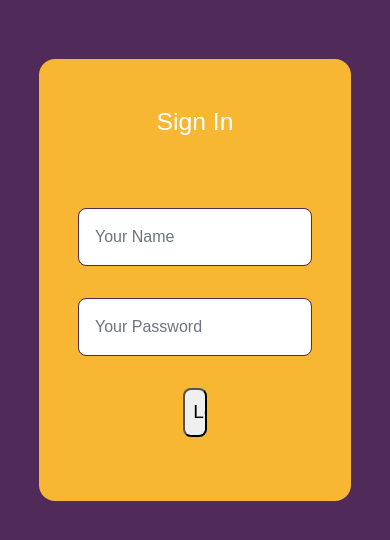
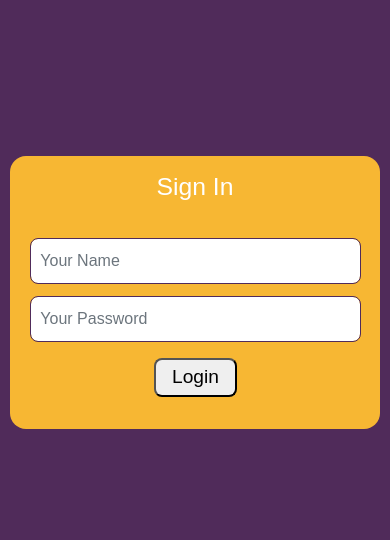
Before and after one commit to Salman-Farshe/Authentication, a Node server app: page /login in a window 390 px wide. Shown: the top 540 px of the page. Run offline with Node 20, Linux system fonts and the light colour scheme; some libraries are stand-ins or nearby versions.

Commit message:
Responsive Login Routes

```diff
--- a/public/app.css
+++ b/public/app.css
@@ -117,13 +117,41 @@ body {
   background-color: #f7b733;
   border-radius: 1rem;
   margin: 15% auto; }
+  @media (max-width: 87.5em) {
+    .form {
+      margin: 20% auto; } }
+  @media (max-width: 75em) {
+    .form {
+      margin: 12% auto; } }
+  @media (max-width: 56.25em) {
+    .form {
+      max-width: 90vw;
+      margin: 30% auto; } }
+  @media (max-width: 37.5em) {
+    .form {
+      max-width: 95vw;
+      margin: 40% auto; } }
   .form__header {
     color: #ffffff;
     margin-top: 2rem;
     padding-top: 1rem; }
+    @media (max-width: 75em) {
+      .form__header {
+        margin-top: 1rem;
+        padding-top: 0.8rem; } }
+    @media (max-width: 37.5em) {
+      .form__header {
+        margin-top: 0.5rem;
+        padding-top: 0.5rem; } }
   .form__body {
     margin: 0.5rem auto;
     padding: 1.5rem; }
+    @media (max-width: 75em) {
+      .form__body {
+        padding: 1rem; } }
+    @media (max-width: 56.25em) {
+      .form__body {
+        padding: 0.5rem; } }
     .form__body .form-control {
       display: block;
       width: 60vw;
@@ -131,6 +159,18 @@ body {
       padding: 1rem;
       border: 1px solid #502B5A;
       border-radius: 0.5rem; }
+      @media (max-width: 75em) {
+        .form__body .form-control {
+          width: 70vw; } }
+      @media (max-width: 56.25em) {
+        .form__body .form-control {
+          width: 80vw;
+          margin: 1rem auto;
+          padding: 0.6rem; } }
+      @media (max-width: 37.5em) {
+        .form__body .form-control {
+          width: 85vw;
+          margin: 0.8rem auto; } }
       .form__body .form-control:hover {
         border-radius: 0.5rem;
         border: 1px solid #ffffff; }
@@ -141,7 +181,31 @@ body {
       margin: 2rem auto;
       padding: 0.5rem;
       border-radius: 0.5rem; }
+      @media (max-width: 75em) {
+        .form__body button {
+          width: 15%;
+          margin: 1rem auto; } }
+      @media (max-width: 56.25em) {
+        .form__body button {
+          width: 18%;
+          padding: 0.3rem; } }
+      @media (max-width: 37.5em) {
+        .form__body button {
+          width: 25%;
+          padding: 0.2rem; } }
       .form__body button:hover {
         border-radius: 0.5rem;
         background-color: #502B5A;
         color: #ffffff; }
+
+@media only screen and (min-width: 1201px) and (max-width: 1300px) and (min-height: 701px) and (max-height: 800px) {
+  .container {
+    margin: 15vh auto; }
+  .form {
+    margin: 10% auto; } }
+
+@media only screen and (max-height: 500px) {
+  .container {
+    margin: 10vh auto; }
+  .form {
+    margin: 10% auto; } }
--- a/public/app.scss
+++ b/public/app.scss
@@ -185,15 +185,46 @@ $big: 112.5em;
     border-radius: 1rem;
     margin: 15% auto;
 
+    @include responsive(pc){
+        margin: 20% auto;
+    }
+    @include responsive(_landscape){
+        margin: 12% auto;
+    }
+    @include responsive(portait){
+        max-width: 90vw;
+        margin: 30% auto;
+    }
+    @include responsive(_small){
+        max-width: 95vw;
+        margin: 40% auto;
+    }
+
     &__header{
         color: #ffffff;
         margin-top: 2rem;
         padding-top: 1rem;
+
+        @include responsive(_landscape){
+            margin-top: 1rem;
+            padding-top: 0.8rem;
+        }
+        @include responsive(_small){
+            margin-top: 0.5rem;
+            padding-top: 0.5rem;
+        }
     }
 
     &__body{
         margin: 0.5rem auto;
         padding: 1.5rem;
+
+        @include responsive(_landscape){
+            padding: 1rem;
+        }
+        @include responsive(portait){
+            padding: 0.5rem;
+        }
 
         & .form-control{
             display: block;
@@ -202,6 +233,19 @@ $big: 112.5em;
             padding: 1rem;
             border: 1px solid #502B5A;
             border-radius: 0.5rem;
+
+            @include responsive(_landscape){
+                width: 70vw;
+            }
+            @include responsive(portait){
+                width: 80vw;
+                margin: 1rem auto;
+                padding: 0.6rem;
+            }
+            @include responsive(_small){
+                width: 85vw;
+                margin: 0.8rem auto;
+            }
 
             &:hover{
                 border-radius: 0.5rem;
@@ -217,6 +261,19 @@ $big: 112.5em;
             padding: 0.5rem;
             border-radius: 0.5rem;
 
+            @include responsive(_landscape){
+                width: 15%;
+                margin: 1rem auto;
+            }
+            @include responsive(portait){
+                width: 18%;
+                padding: 0.3rem;
+            }
+            @include responsive(_small){
+                width: 25%;
+                padding: 0.2rem;
+            }
+
             &:hover{
                 border-radius: 0.5rem;
                 background-color: #502B5A;
@@ -225,3 +282,21 @@ $big: 112.5em;
         }
     }
 }
+
+@media only screen and (min-width: 1201px) and (max-width: 1300px) and (min-height: 701px) and (max-height: 800px){
+    .container{
+        margin: 15vh auto;
+    }
+    .form{
+        margin: 10% auto;
+    }
+}
+
+@media only screen and (max-height: 500px){
+    .container{
+        margin: 10vh auto;
+    }
+    .form{
+        margin: 10% auto;
+    }
+}
```
